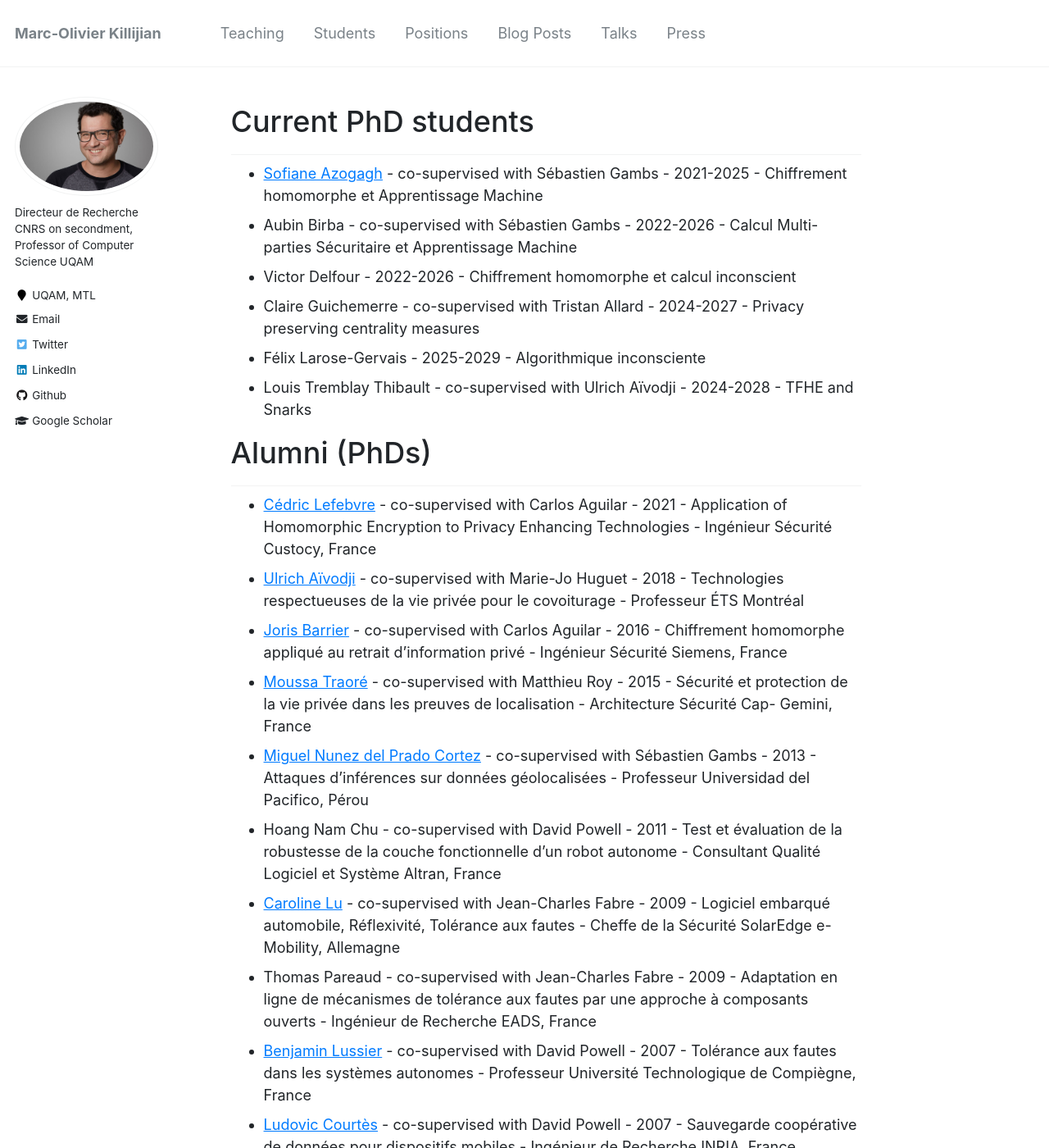
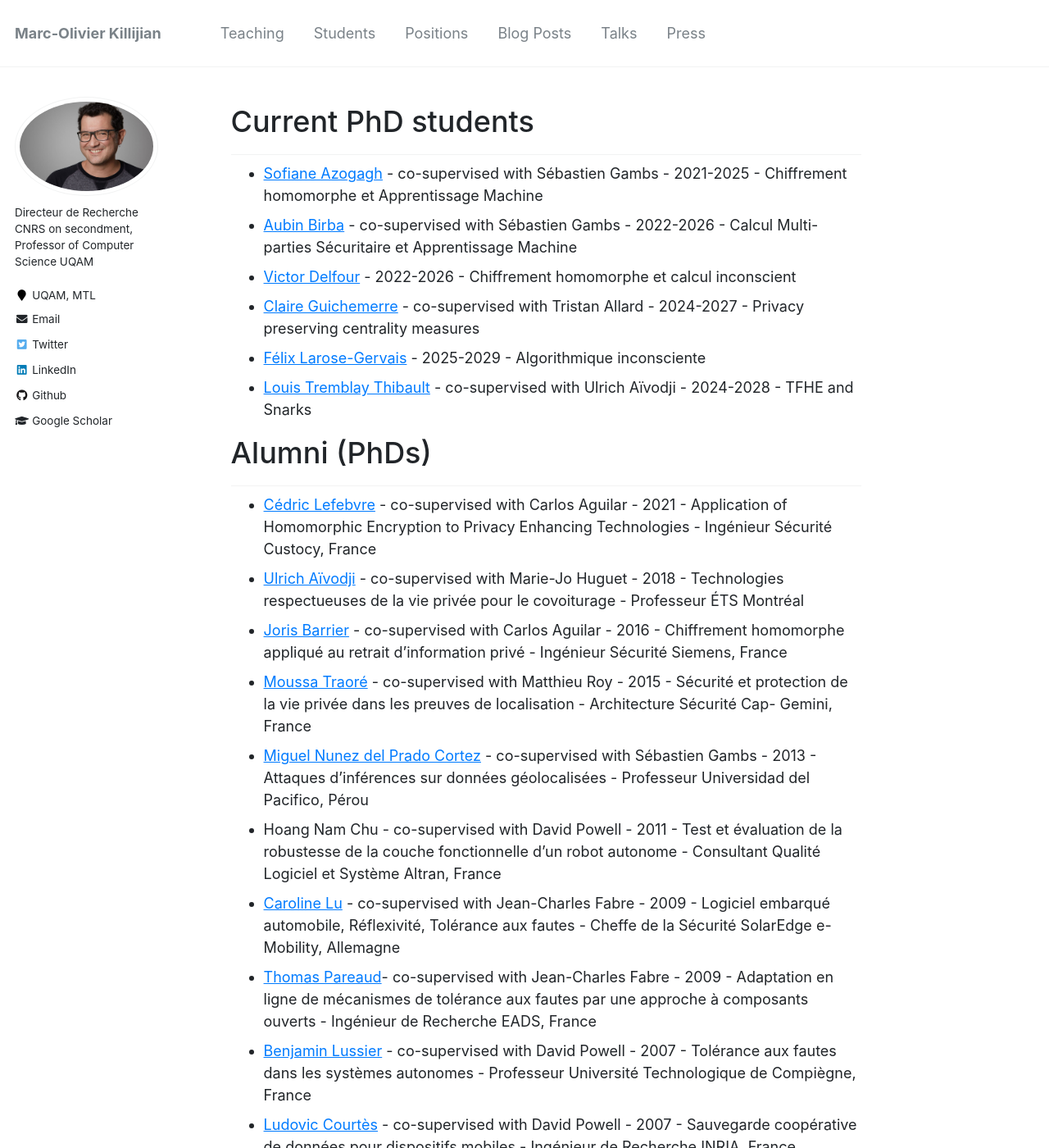
Before and after one commit to Kirija/kirija.github.io, a Jekyll site: the page built from _pages/students.md, in a window 1280 px wide and 1400 px high. Shown: the whole window at 82% size. Built offline with Jekyll 4.4.1, drawn with Linux system fonts in a browser that asks for light colours; part of the change alters nothing that is shown; some of the changed text lies outside the part shown.

```diff
--- a/_pages/students.md
+++ b/_pages/students.md
@@ -8,11 +8,11 @@ redirect_from:
 
 ## Current PhD students
   - [Sofiane Azogagh](https://sofianeazogagh.github.io) - co-supervised with Sébastien Gambs - 2021-2025 - Chiffrement homomorphe et Apprentissage Machine
-  - Aubin Birba - co-supervised with Sébastien Gambs - 2022-2026 - Calcul Multi-parties Sécuritaire et Apprentissage Machine
-  - Victor Delfour - 2022-2026 - Chiffrement homomorphe et calcul inconscient
-  - Claire Guichemerre - co-supervised with Tristan Allard - 2024-2027 - Privacy preserving centrality measures
-  - Félix Larose-Gervais - 2025-2029 - Algorithmique inconsciente
-  - Louis Tremblay Thibault - co-supervised with Ulrich Aïvodji - 2024-2028 - TFHE and Snarks
+  - [Aubin Birba](https://www.linkedin.com/in/aubin-birba-5b8059181/) - co-supervised with Sébastien Gambs - 2022-2026 - Calcul Multi-parties Sécuritaire et Apprentissage Machine
+  - [Victor Delfour](https://www.linkedin.com/in/victor-delfour-8375901ba/) - 2022-2026 - Chiffrement homomorphe et calcul inconscient
+  - [Claire Guichemerre](https://www.linkedin.com/in/claire-guichemerre-b6074324a/) - co-supervised with Tristan Allard - 2024-2027 - Privacy preserving centrality measures
+  - [Félix Larose-Gervais](https://www.linkedin.com/in/félix-larose-gervais-a6a187144/) - 2025-2029 - Algorithmique inconsciente
+  - [Louis Tremblay Thibault](https://www.linkedin.com/in/ltt/) - co-supervised with Ulrich Aïvodji - 2024-2028 - TFHE and Snarks
 
 ## Alumni (PhDs)
 
@@ -23,7 +23,7 @@ redirect_from:
   - [Miguel Nunez del Prado Cortez](https://www.up.edu.pe/Paginas/perfil-docente.aspx?idd=000186597) - co-supervised with Sébastien Gambs - 2013 - Attaques d’inférences sur données géolocalisées - Professeur Universidad del Pacifico, Pérou
   - Hoang Nam Chu - co-supervised with David Powell - 2011 - Test et évaluation de la robustesse de la couche fonctionnelle d’un robot autonome - Consultant Qualité Logiciel et Système Altran, France
   - [Caroline Lu](https://www.linkedin.com/in/caroline-lu-7051498a/) - co-supervised with Jean-Charles Fabre - 2009 - Logiciel embarqué automobile, Réflexivité, Tolérance aux fautes - Cheffe de la Sécurité SolarEdge e-Mobility, Allemagne
-  - Thomas Pareaud - co-supervised with Jean-Charles Fabre - 2009 - Adaptation en ligne de mécanismes de tolérance aux fautes par une approche à composants ouverts - Ingénieur de Recherche EADS, France
+  - [Thomas Pareaud](https://www.linkedin.com/in/thomas-pareaud-3951268/)- co-supervised with Jean-Charles Fabre - 2009 - Adaptation en ligne de mécanismes de tolérance aux fautes par une approche à composants ouverts - Ingénieur de Recherche EADS, France
   - [Benjamin Lussier](https://www.hds.utc.fr/~blussier) - co-supervised with David Powell - 2007 - Tolérance aux fautes dans les systèmes autonomes - Professeur Université Technologique de Compiègne, France
   - [Ludovic Courtès](http://people.bordeaux.inria.fr/lcourtes/) - co-supervised with David Powell - 2007 - Sauvegarde coopérative de données pour dispositifs mobiles - Ingénieur de Recherche INRIA, France
   - Taha Bennani - co-supervised with Jean-Charles Fabre - 2005 - Tolérance aux fautes dans les systèmes répartis à base d’intergiciels réflexifs standards - Professeur Université de Tunis, Tunisie
@@ -31,12 +31,12 @@ redirect_from:
   - [Juan-Carlos Ruiz-Garcia](http://www.upv.es/pls/oalu/sic_per.info_persona?PE=78mSD%2FYIsTjcqGHggsf0ONTIL%2Bpmbukm8EM9eMosdof0i7lVQyCjFXaFOtRc0p0zAyXOIfqvaKoqEy%2FaL%2Fe%2F6dh3BDCFeeGAv%2FtALmMVDV2WOWhfkW%2F7VA%3D%3D&P_IDIOMA=c&P_TIPOBUS=0&P_VISTA=) - co-supervised with Jean-Charles Fabre - 2002 - Validation de systèmes réflexifs tolérants aux fautes - Professeur Universitat Politècnica de València, Espagne
 
 ## Current MScs students
-	- Ziad Ech-Chiadmi - co-encadré avec Jean-François Rajotte - LLM et mots de passe
-	- Lisa Oulbsir - FHE et services géo-localisés
+	- [Ziad Ech-Chiadmi](https://www.linkedin.com/in/ziad-e-009901349/) - co-encadré avec Jean-François Rajotte - LLM et mots de passe
+	- Lisa Oulebsir - FHE et services géo-localisés
 
 ## Alumni (MScs)
   - Mohadeseh Bagheri - 2023-2025 - Attaques d'appartenance par modèles ombres en boite noire
   - Mahsa Abdoli - 2023-2025 - Attaques d'empoisonnement sur des GNNs
-  - Félix Larose-ÀGervais - 2024-2025 - Tri inconscient
+  - Félix Larose-Gervais - 2024-2025 - Tri inconscient
   - Antoine Laurent - co-supervised with Sébastien Gambs - 2019-2021 - Geoprivacy
   - and a lot more i didn't track down
```
